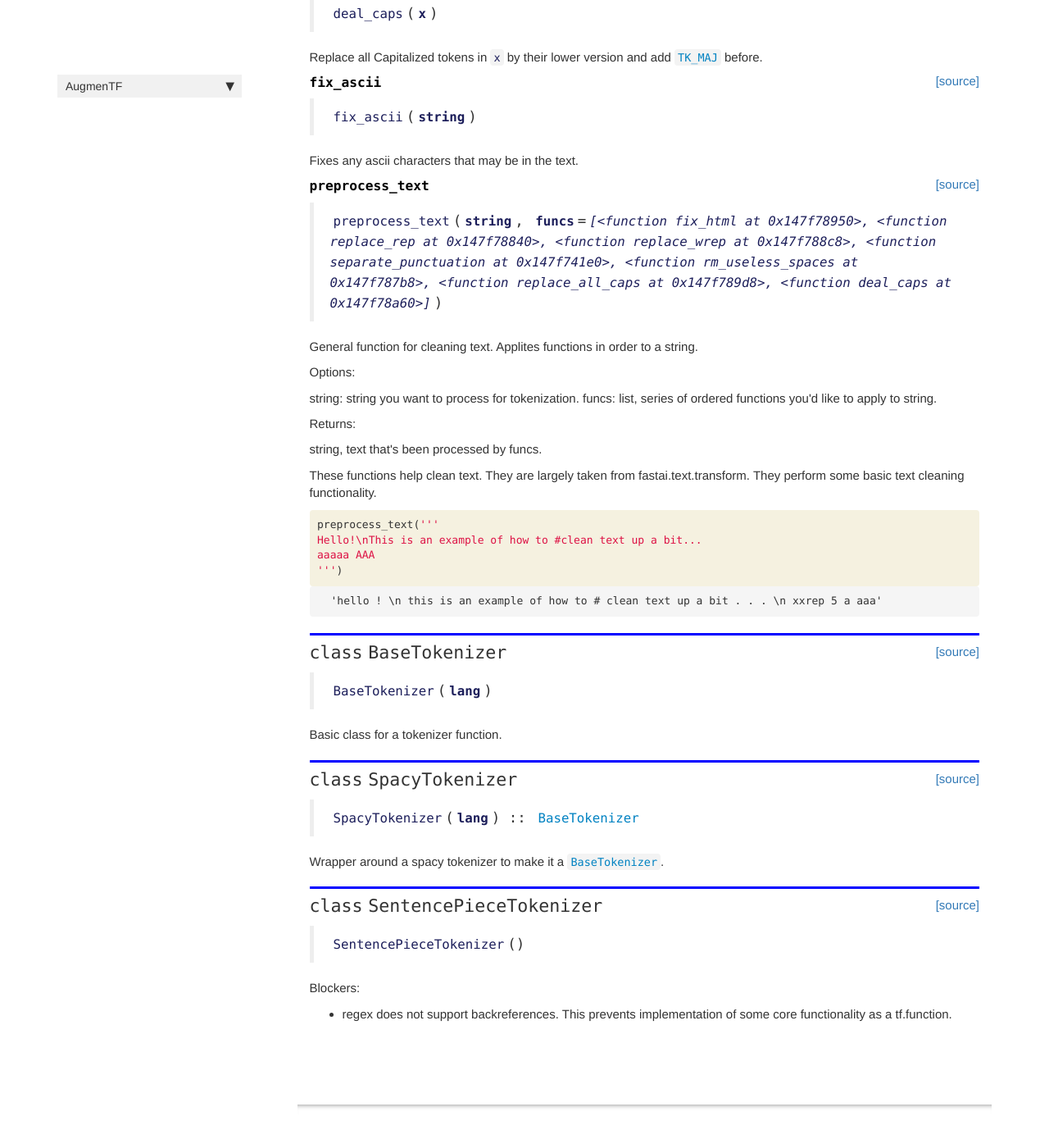
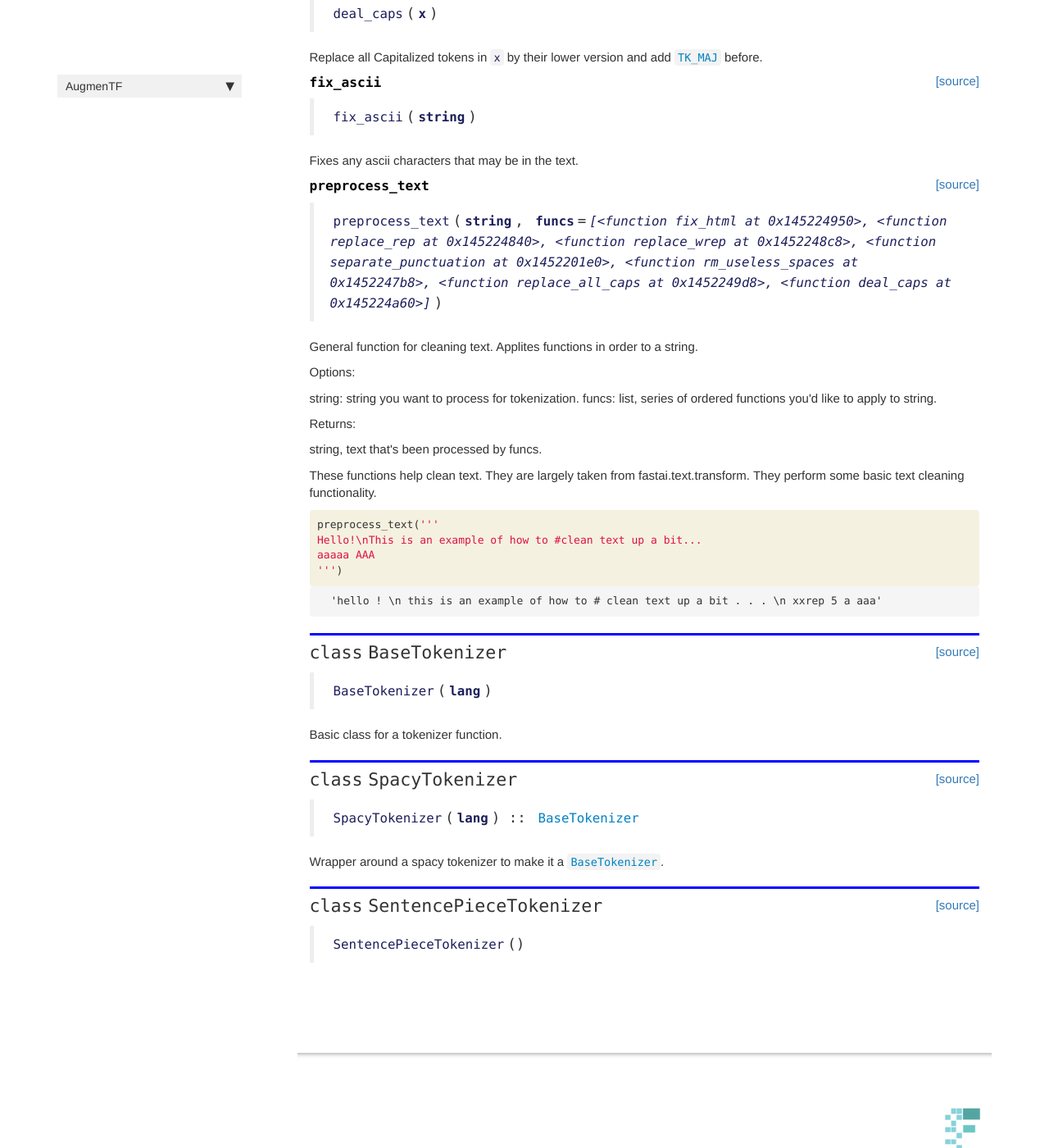
Before and after one commit to mgfrantz/AugmenTF, a Jekyll site: the page built from docs/text_preprocessing.html, in a window 1280 px wide and 1400 px high, scrolled down 1538 px. Shown: the whole window at 82% size. Built offline with Jekyll 4.4.1, drawn with Linux system fonts in a browser that asks for light colours; nearby versions of some CDN libraries; comment, search, counter and statistics services are not loaded.

Commit message:
rebuilt lib and docs

```diff
--- a/docs/text_preprocessing.html
+++ b/docs/text_preprocessing.html
@@ -240,7 +240,7 @@
 
 
 <div class="output_markdown rendered_html output_subarea ">
-<h4 id="preprocess_text" class="doc_header"><code>preprocess_text</code><a href="https://github.com/mgfrantz/AugmenTF/tree/master/AugmenTF/text/text_preprocessing.py#L111" class="source_link" style="float:right">[source]</a></h4><blockquote><p><code>preprocess_text</code>(<strong><code>string</code></strong>, <strong><code>funcs</code></strong>=<em><code>[&lt;function fix_html at 0x147f78950&gt;, &lt;function replace_rep at 0x147f78840&gt;, &lt;function replace_wrep at 0x147f788c8&gt;, &lt;function separate_punctuation at 0x147f741e0&gt;, &lt;function rm_useless_spaces at 0x147f787b8&gt;, &lt;function replace_all_caps at 0x147f789d8&gt;, &lt;function deal_caps at 0x147f78a60&gt;]</code></em>)</p>
+<h4 id="preprocess_text" class="doc_header"><code>preprocess_text</code><a href="https://github.com/mgfrantz/AugmenTF/tree/master/AugmenTF/text/text_preprocessing.py#L111" class="source_link" style="float:right">[source]</a></h4><blockquote><p><code>preprocess_text</code>(<strong><code>string</code></strong>, <strong><code>funcs</code></strong>=<em><code>[&lt;function fix_html at 0x145224950&gt;, &lt;function replace_rep at 0x145224840&gt;, &lt;function replace_wrep at 0x1452248c8&gt;, &lt;function separate_punctuation at 0x1452201e0&gt;, &lt;function rm_useless_spaces at 0x1452247b8&gt;, &lt;function replace_all_caps at 0x1452249d8&gt;, &lt;function deal_caps at 0x145224a60&gt;]</code></em>)</p>
 </blockquote>
 <p>General function for cleaning text.
 Applites functions in order to a string.</p>
@@ -362,14 +362,4 @@
 </div>
 
 </div>
-<div class="cell border-box-sizing text_cell rendered"><div class="inner_cell">
-<div class="text_cell_render border-box-sizing rendered_html">
-<p>Blockers:</p>
-<ul>
-<li>regex does not support backreferences. This prevents implementation of some core functionality as a tf.function.</li>
-</ul>
-
 </div>
-</div>
-</div>
-</div>
```
Also changed, not shown: 1 other file.
